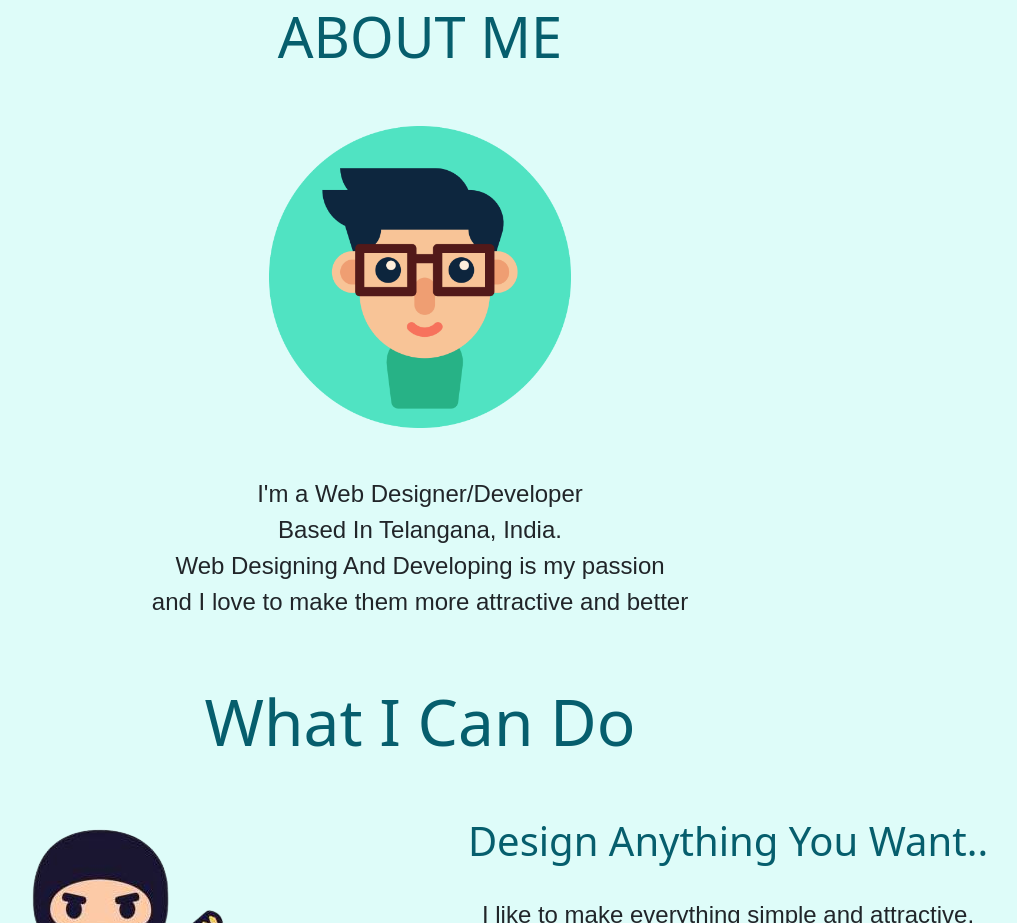
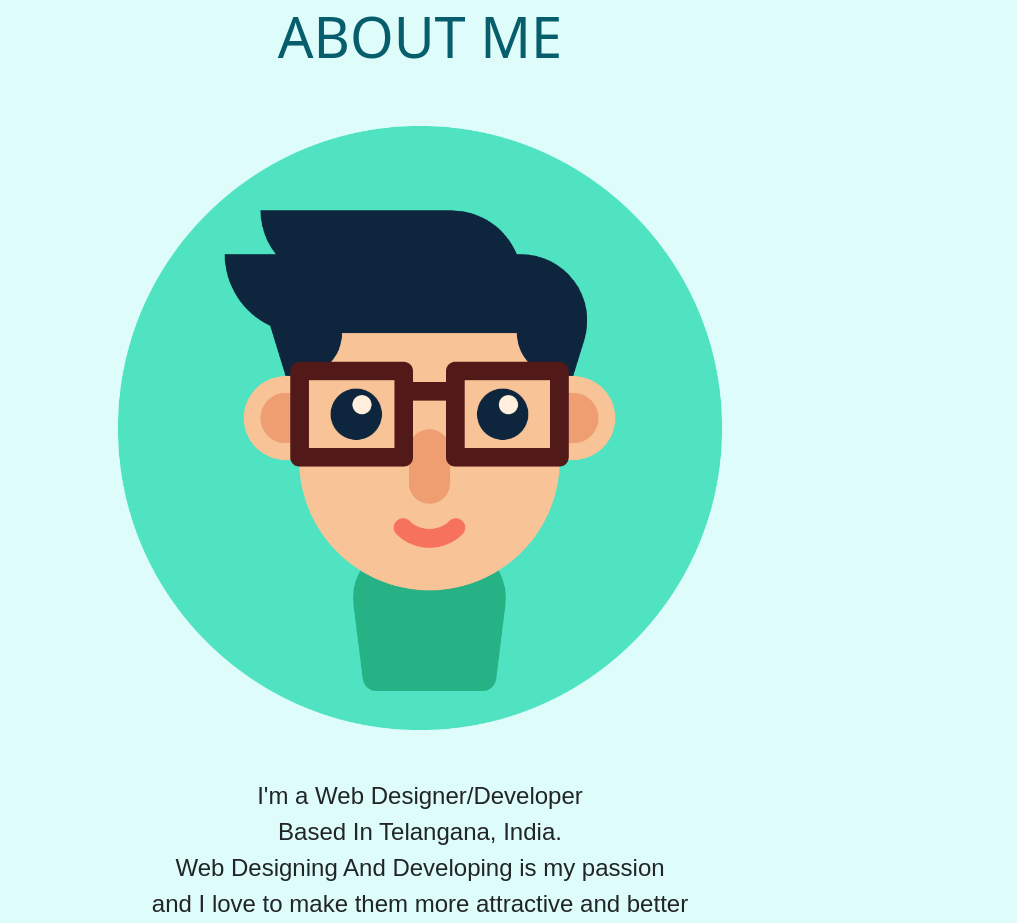
Before and after one commit to dev-trivedi-2809/devtrivedi.github.io, a plain HTML site: page index.html in a window 1280 px wide. Shown: the part 1877-2800 px from the top of the page, without its empty margins (220-1237 px from the left). Drawn offline with nearby package versions, Linux system fonts and the light colour scheme; a web font is replaced by a local one.

Commit message:
Update index.html

```diff
--- a/index.html
+++ b/index.html
@@ -74,7 +74,7 @@
 		<div class="row content-box" style="padding: 1.5rem;">
 			<center>
 				<h1 style="font-size: 350%;color: #065E6D;">ABOUT ME</h1><br><br>
-				<img src="dj-boy.png" alt="Developer"  style="width: 25%; height: auto;"><br><br><br>
+				<img src="dj-boy.png" alt="Developer"  style="width: 50%; height: auto;"><br><br><br>
 				<p class="content">I'm a Web Designer/Developer <br> Based In Telangana, India. <br>Web Designing And Developing is my passion  <br>and I love to make them more attractive and better</p><br><br>
 				<h1 style="font-size: 400%;color: #065E6D;">What I Can Do</h1><br><br>
 				<div class="row">
```
